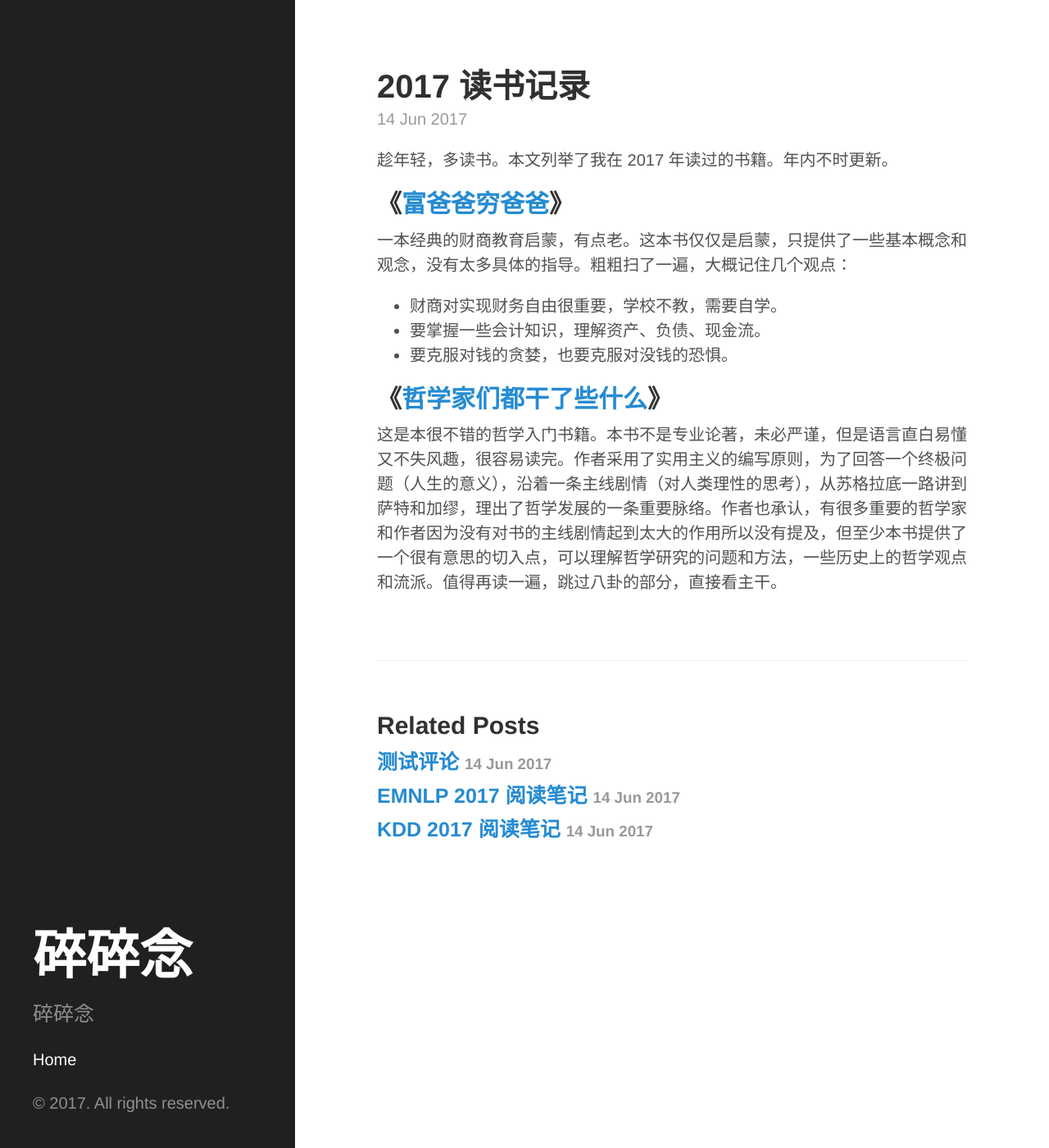
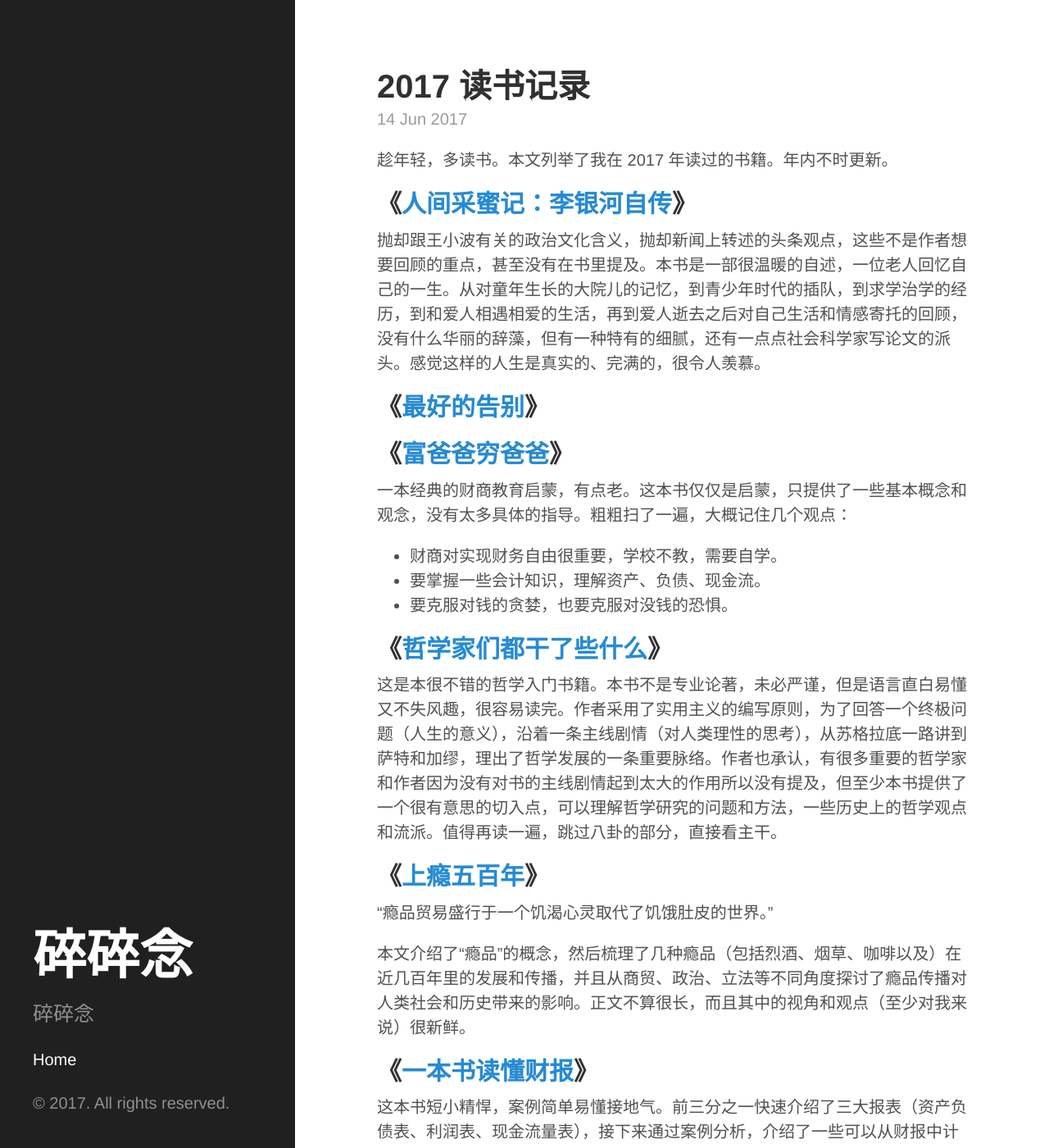
Before and after one commit to yanwang10/yanwang10.github.io, a Jekyll site: the page built from _posts/2017-07-29-read-some-books.md, in a window 1280 px wide and 1400 px high. Shown: the whole window at 82% size. Built offline with Jekyll 4.4.1, drawn with Linux system fonts in a browser that asks for light colours; some of the changed text lies outside the part shown.

Commit message:
update reading list

```diff
--- a/_posts/2017-07-29-read-some-books.md
+++ b/_posts/2017-07-29-read-some-books.md
@@ -10,6 +10,14 @@ tags:
 
 趁年轻，多读书。本文列举了我在 2017 年读过的书籍。年内不时更新。
 
+## 《[人间采蜜记：李银河自传](https://www.amazon.cn/dp/B018TXGZ30)》
+
+抛却跟王小波有关的政治文化含义，抛却新闻上转述的头条观点，这些不是作者想要回顾的重点，甚至没有在书里提及。本书是一部很温暖的自述，一位老人回忆自己的一生。从对童年生长的大院儿的记忆，到青少年时代的插队，到求学治学的经历，到和爱人相遇相爱的生活，再到爱人逝去之后对自己生活和情感寄托的回顾，没有什么华丽的辞藻，但有一种特有的细腻，还有一点点社会科学家写论文的派头。感觉这样的人生是真实的、完满的，很令人羡慕。
+
+## 《[最好的告别](https://www.amazon.cn/dp/B012A1BHOO)》
+
+
+
 ## 《[富爸爸穷爸爸](https://www.amazon.cn/dp/B00H42WTTC)》
 
 一本经典的财商教育启蒙，有点老。这本书仅仅是启蒙，只提供了一些基本概念和观念，没有太多具体的指导。粗粗扫了一遍，大概记住几个观点：
@@ -21,3 +29,14 @@ tags:
 ## 《[哲学家们都干了些什么](https://www.amazon.cn/dp/B0123MCPXM)》
 
 这是本很不错的哲学入门书籍。本书不是专业论著，未必严谨，但是语言直白易懂又不失风趣，很容易读完。作者采用了实用主义的编写原则，为了回答一个终极问题（人生的意义），沿着一条主线剧情（对人类理性的思考），从苏格拉底一路讲到萨特和加缪，理出了哲学发展的一条重要脉络。作者也承认，有很多重要的哲学家和作者因为没有对书的主线剧情起到太大的作用所以没有提及，但至少本书提供了一个很有意思的切入点，可以理解哲学研究的问题和方法，一些历史上的哲学观点和流派。值得再读一遍，跳过八卦的部分，直接看主干。
+
+## 《[上瘾五百年](https://www.amazon.cn/dp/B00NPVG4QU)》
+
+“瘾品贸易盛行于一个饥渴心灵取代了饥饿肚皮的世界。”
+
+本文介绍了“瘾品”的概念，然后梳理了几种瘾品（包括烈酒、烟草、咖啡以及）在近几百年里的发展和传播，并且从商贸、政治、立法等不同角度探讨了瘾品传播对人类社会和历史带来的影响。正文不算很长，而且其中的视角和观点（至少对我来说）很新鲜。
+
+
+## 《[一本书读懂财报](https://www.amazon.cn/dp/B00LMQINEQ)》
+
+这本书短小精悍，案例简单易懂接地气。前三分之一快速介绍了三大报表（资产负债表、利润表、现金流量表），接下来通过案例分析，介绍了一些可以从财报中计算出的指标，从不同角度刻画企业的运营和盈利状况，以及不同的经营状况怎样表现在报表里。但毕竟作为一名非专业读者，读起来特别困……很多术语，幸好本书非常短，才能坚持读完，如果再长一些的话恐怕就读不下去了。
```
